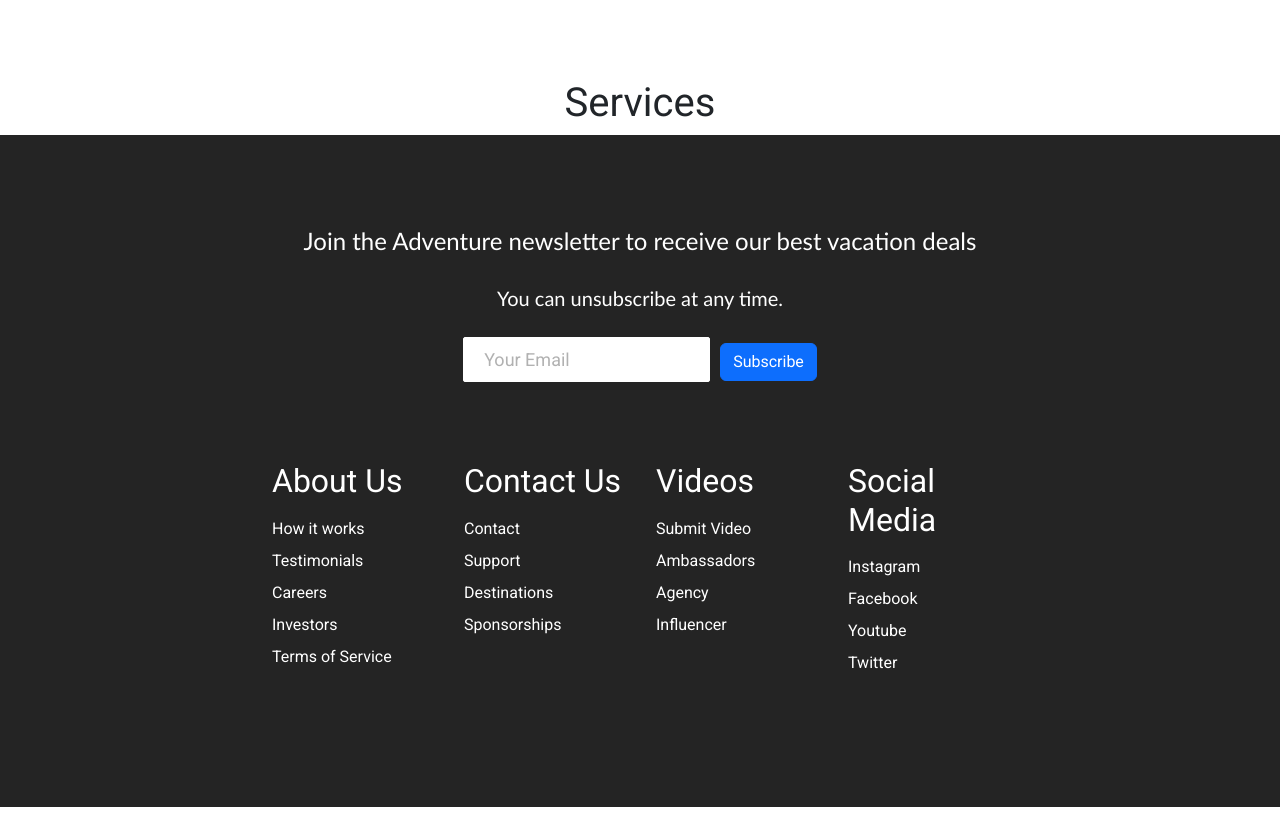
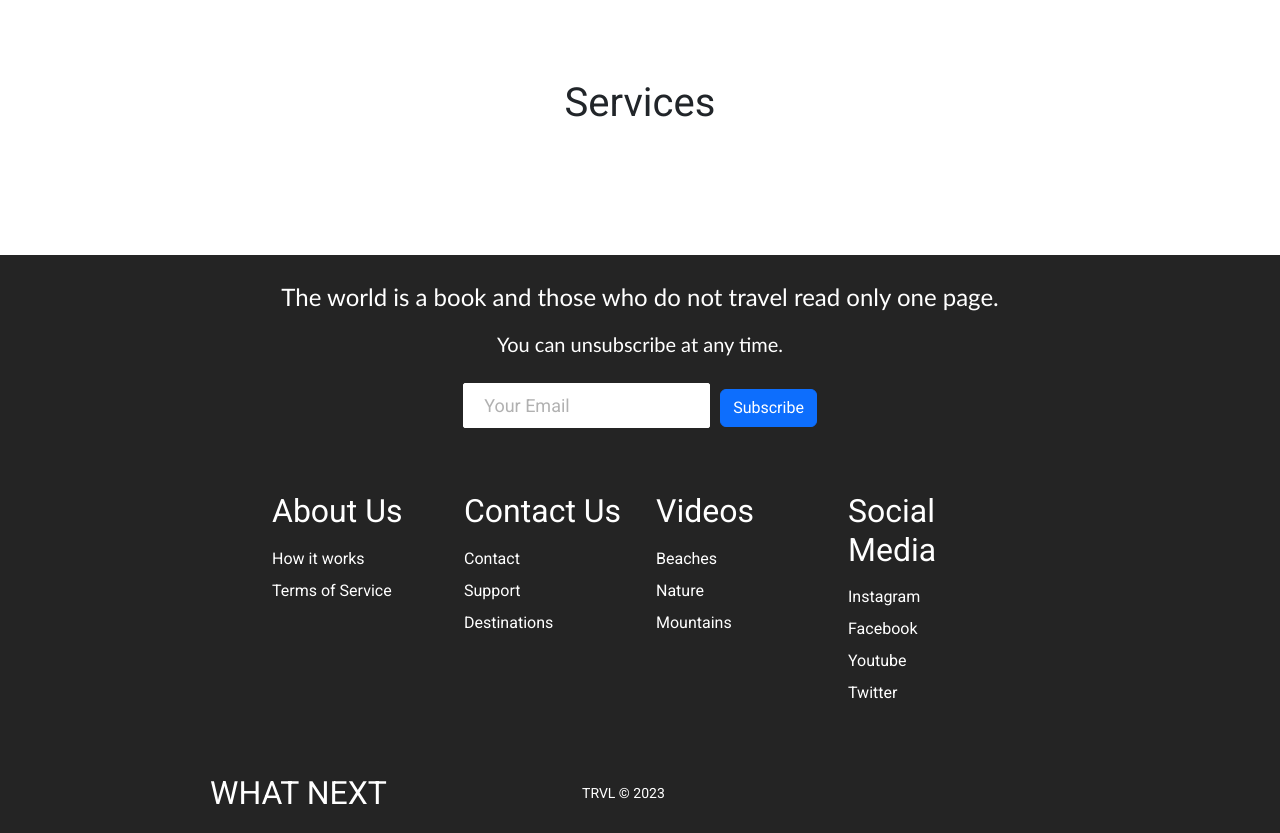
Before and after one commit to PraneethReddyDarapu/Where_NEXT, a React (Create React App) app in the folder where_next/: page /tripsearch in a window 1280 px wide. Shown: the part 320-1153 px from the top of the page. Before the commit the page ends 1127 px from the top, so only its background shows below. Built offline with nearby package versions, Linux system fonts and the light colour scheme.

Commit message:
Footer Updated with all elements

```diff
--- a/where_next/src/Components/Footer/Footer.css
+++ b/where_next/src/Components/Footer/Footer.css
@@ -1,10 +1,12 @@
 .footer-container {
     background-color: #242424;
-    padding: 4rem 0 2rem 0;
+    /* padding: 4rem 0 2rem 0; */
     display: flex;
     flex-direction: column;
     justify-content: center;
     align-items: center;
+    margin-top: 10%;
+    height: 100%;
   }
 
   .footer-subscription {
@@ -15,7 +17,7 @@
     text-align: center;
 
     margin-bottom: 24px;
-    padding: 24px;
+     padding: 24px;
     color: #fff;
   }
 
@@ -25,7 +27,7 @@
   }
 
   .footer-subscription-heading {
-    margin-bottom: 24px;
+    margin-bottom: 14px;
     font-size: 24px;
   }
 
@@ -41,7 +43,7 @@
     outline: none;
     border: none;
     font-size: 18px;
-    margin-bottom: 16px;
+   /*  margin-bottom: 16px; */
     border: 1px solid #fff;
   }
 
--- a/where_next/src/Components/Footer/Footer.js
+++ b/where_next/src/Components/Footer/Footer.js
@@ -1,6 +1,8 @@
 import React from 'react';
 import './Footer.css';
 import Button from 'react-bootstrap/Button';
+
+
 import { Link } from 'react-router-dom';
 
 function Footer() {
@@ -8,7 +10,7 @@ function Footer() {
     <div className='footer-container'>
       <section className='footer-subscription'>
         <p className='footer-subscription-heading'>
-          Join the Adventure newsletter to receive our best vacation deals
+           The world is a book and those who do not travel read only one page.
         </p>
         <p className='footer-subscription-text'>
           You can unsubscribe at any time.
@@ -30,9 +32,6 @@ function Footer() {
           <div class='footer-link-items'>
             <h2>About Us</h2>
             <Link to='/sign-up'>How it works</Link>
-            <Link to='/'>Testimonials</Link>
-            <Link to='/'>Careers</Link>
-            <Link to='/'>Investors</Link>
             <Link to='/'>Terms of Service</Link>
           </div>
           <div class='footer-link-items'>
@@ -40,16 +39,14 @@ function Footer() {
             <Link to='/'>Contact</Link>
             <Link to='/'>Support</Link>
             <Link to='/'>Destinations</Link>
-            <Link to='/'>Sponsorships</Link>
           </div>
         </div>
         <div className='footer-link-wrapper'>
           <div class='footer-link-items'>
             <h2>Videos</h2>
-            <Link to='/'>Submit Video</Link>
-            <Link to='/'>Ambassadors</Link>
-            <Link to='/'>Agency</Link>
-            <Link to='/'>Influencer</Link>
+            <Link to='/'>Beaches</Link>
+            <Link to='/'>Nature</Link>
+            <Link to='/'>Mountains</Link>
           </div>
           <div class='footer-link-items'>
             <h2>Social Media</h2>
@@ -62,13 +59,13 @@ function Footer() {
       </div>
       <section class='social-media'>
          <div class='social-media-wrap'>
-         { /* <div class='footer-logo'>
+          <div class='footer-logo'>
            <Link to='/' className='social-logo'>
-              TRVL
+              WHAT NEXT
               <i class='fab fa-typo3' />
   </Link>
-  </div> */ }
-         { /* <small class='website-rights'>TRVL © 2020</small> */}
+  </div>
+          <small class='website-rights'>TRVL © 2023</small>
           <div class='social-icons'>
             <Link
               class='social-icon-link facebook'
--- a/where_next/src/Components/Navbar/Navbar.css
+++ b/where_next/src/Components/Navbar/Navbar.css
@@ -18,7 +18,7 @@ i {
 }
 
 .navbar-mainbg {
-  background-color:black;
+  background-color: black;
   padding: 0px;
 }
 #navbarSupportedContent {
--- a/where_next/src/Components/Navbar/Navbar.js
+++ b/where_next/src/Components/Navbar/Navbar.js
@@ -81,11 +81,6 @@ function Navbar () {
             </li>
 
             <li className="nav-item">
-              <NavLink className="nav-link" to="/destination" exact>
-                <i
-                className="far fa-address-book">
-                </i>Destination
-              </NavLink>
             </li>
             <li className="nav-item">
               <NavLink className="nav-link" to="/travel" exact>
```
